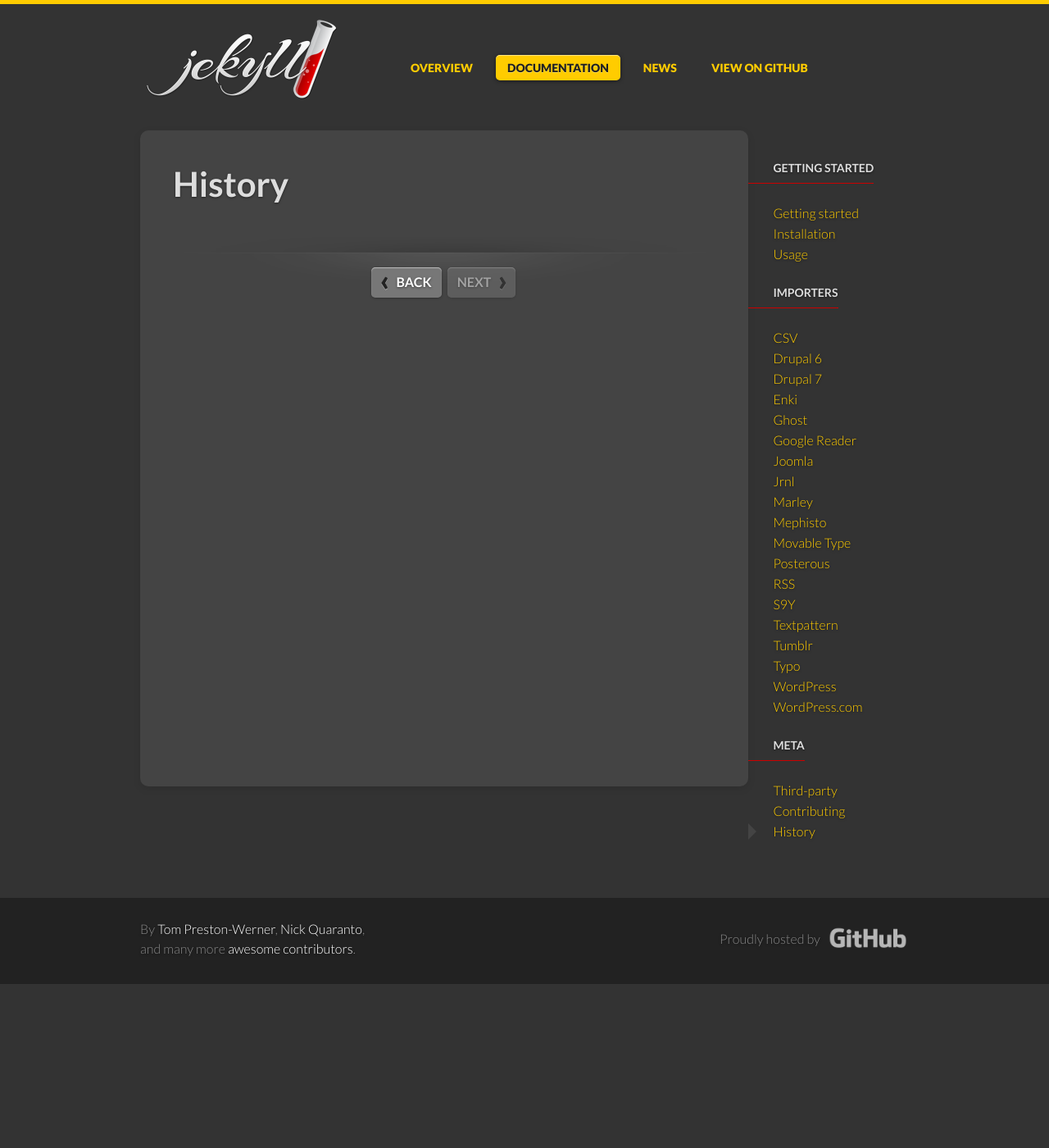
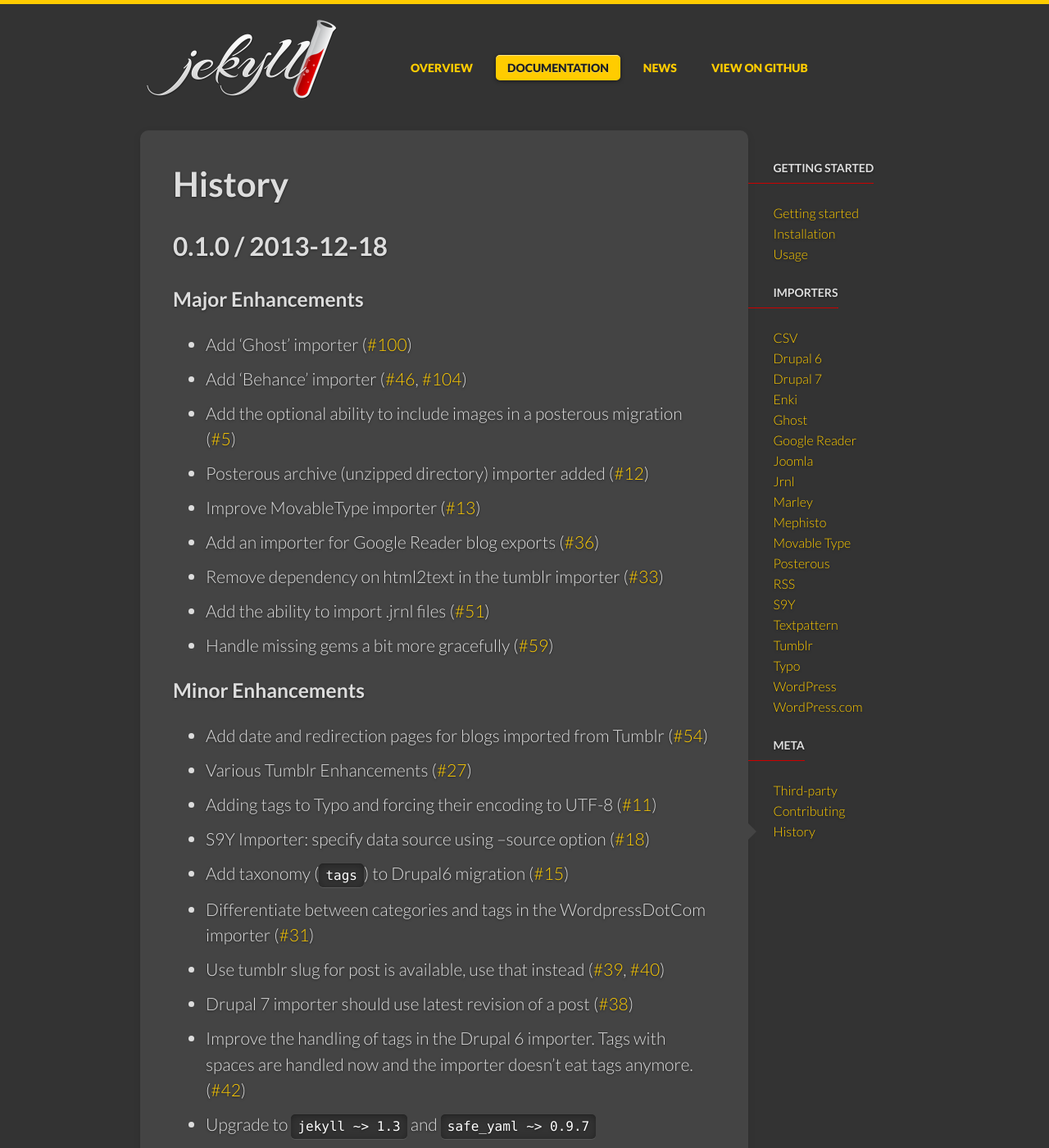
Before and after one commit to jekyll/jekyll-import, a Jekyll site: the page built from site/docs/history.md, in a window 1280 px wide and 1400 px high. Shown: the whole window at 82% size. Built offline with Jekyll 4.4.1, drawn with Linux system fonts in a browser that asks for light colours; some web fonts are replaced; some of the changed text lies outside the part shown.

Commit message:
Updated generated history.md file in the site.

```diff
--- a/site/docs/history.md
+++ b/site/docs/history.md
@@ -4,3 +4,66 @@
 permalink: /docs/history/
 prev_section: contributing
 ---
+
+## 0.1.0 / 2013-12-18
+
+### Major Enhancements
+- Add 'Ghost' importer ([#100]({{ site.repository }}/issues/100))
+- Add 'Behance' importer ([#46]({{ site.repository }}/issues/46), [#104]({{ site.repository }}/issues/104))
+- Add the optional ability to include images in a posterous migration ([#5]({{ site.repository }}/issues/5))
+- Posterous archive (unzipped directory) importer added ([#12]({{ site.repository }}/issues/12))
+- Improve MovableType importer ([#13]({{ site.repository }}/issues/13))
+- Add an importer for Google Reader blog exports ([#36]({{ site.repository }}/issues/36))
+- Remove dependency on html2text in the tumblr importer ([#33]({{ site.repository }}/issues/33))
+- Add the ability to import .jrnl files ([#51]({{ site.repository }}/issues/51))
+- Handle missing gems a bit more gracefully ([#59]({{ site.repository }}/issues/59))
+
+### Minor Enhancements
+- Add date and redirection pages for blogs imported from Tumblr ([#54]({{ site.repository }}/issues/54))
+- Various Tumblr Enhancements ([#27]({{ site.repository }}/issues/27))
+- Adding tags to Typo and forcing their encoding to UTF-8 ([#11]({{ site.repository }}/issues/11))
+- S9Y Importer: specify data source using --source option ([#18]({{ site.repository }}/issues/18))
+- Add taxonomy (`tags`) to Drupal6 migration ([#15]({{ site.repository }}/issues/15))
+- Differentiate between categories and tags in the WordpressDotCom
+    importer ([#31]({{ site.repository }}/issues/31))
+- Use tumblr slug for post is available, use that instead ([#39]({{ site.repository }}/issues/39), [#40]({{ site.repository }}/issues/40))
+- Drupal 7 importer should use latest revision of a post ([#38]({{ site.repository }}/issues/38))
+- Improve the handling of tags in the Drupal 6 importer. Tags with
+    spaces are handled now and the importer doesn't eat tags anymore. ([#42]({{ site.repository }}/issues/42))
+- Upgrade to `jekyll ~> 1.3` and `safe_yaml ~> 0.9.7`
+- Add license to gemspec ([#83]({{ site.repository }}/issues/83))
+- Add an `Importer.run` method for easy invocation ([#88]({{ site.repository }}/issues/88))
+
+### Bug Fixes
+- Remove usage of `Hash#at` in Tumblr importer ([#14]({{ site.repository }}/issues/14))
+- Force encoding of Drupal 6.x titles to UTF-8 ([#22]({{ site.repository }}/issues/22))
+- Update wordpressdotcom.rb to use its method parameter correctly ([#24]({{ site.repository }}/issues/24))
+- Use MySQL2 adapter for WordPress importer to fix broken front-matter ([#20]({{ site.repository }}/issues/20))
+- Fix WordPress import initialize parameters due to new Jekyll setup ([#19]({{ site.repository }}/issues/19))
+- Fixed misspelling in method name ([#17]({{ site.repository }}/issues/17))
+- Fix Drupal 7 importer so it compares node ID's properly between `node` and
+    `field_data_body` tables ([#38]({{ site.repository }}/issues/38))
+- Fix prefix replacement for Drupal6 ([#41]({{ site.repository }}/issues/41))
+- Fix an exception when a Movable Type blog did not have additional
+    entry text ([#45]({{ site.repository }}/issues/45))
+- Create `_layouts/` before writing refresh.html in Drupal migrators ([#48]({{ site.repository }}/issues/48))
+- Fix bug where post date in `MT` importer was not imported for older versions
+    of MT sites ([#62]({{ site.repository }}/issues/62))
+- Fix interface of importers' `#process` method ([#69]({{ site.repository }}/issues/69))
+- RSS importer should specify `--source` option ([#81]({{ site.repository }}/issues/81))
+- Fix fetching of parameters from options hash ([#86]({{ site.repository }}/issues/86))
+- Drupal6: Fix NoMethodError on untagged post ([#93]({{ site.repository }}/issues/93))
+- S9Y: Use RSS parser from `rss` package, not the RSS importer ([#102]({{ site.repository }}/issues/102))
+- Support as much of the current Commander interface as possible ([#103]({{ site.repository }}/issues/103))
+
+### Site Enhancements
+- Add the site ([#87]({{ site.repository }}/issues/87))
+
+### Development Fixes
+- Update usage docs in RSS importer ([#35]({{ site.repository }}/issues/35))
+- Added initial version of a test case for Tumblr ([#43]({{ site.repository }}/issues/43))
+- Remove some outdated comments in the Drupal migrators ([#50]({{ site.repository }}/issues/50))
+- Update the README to be more informative ([#52]({{ site.repository }}/issues/52))
+- Add comment to Wordpress importer on how to install mysql with
+    MacPorts ([#56]({{ site.repository }}/issues/56))
+- Correcting the homepage URL so links from rubygems.org will work ([#63]({{ site.repository }}/issues/63))
```
